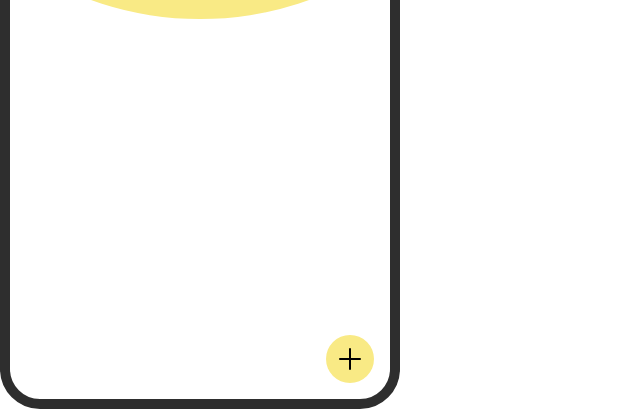
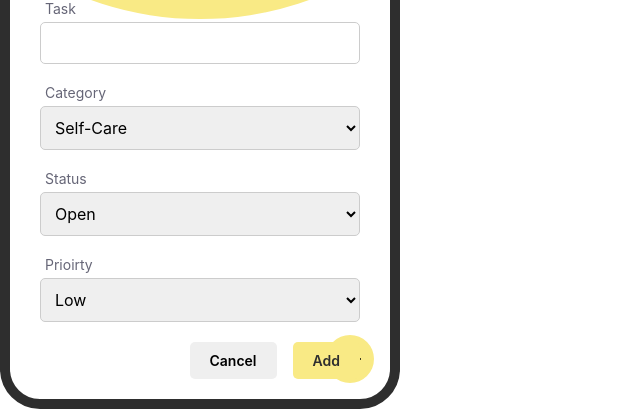
Before and after one commit to nnenna-syncpro/TodoAppJsUI, a plain HTML site: page index.html in a window 1280 px wide. Shown: the part 391-800 px from the top of the page, without its empty margins (0-640 px from the left). Drawn offline with Linux system fonts and the light colour scheme.

Commit message:
feat: adds add new task form

```diff
--- a/index.html
+++ b/index.html
@@ -105,6 +105,40 @@
       <div class="add-task-btn">
         <img src="/assets/images/add-btn.svg" alt="" />
       </div>
+      <!-- Add Task Form-->
+      <div class="add-task">
+        <h1 class="header">Add Task</h1>
+        <div class="input-group">
+          <label for="task-description">Task</label>
+          <input type="text" id="task-description" required />
+        </div>
+        <div class="input-group">
+          <label for="select-task-category">Category</label>
+          <select name="" id="select-task-category">
+            <option value="care">Self-Care</option>
+          </select>
+        </div>
+        <div class="input-group">
+          <label for="select-task-category">Status</label>
+          <select name="" id="select-task-category">
+            <option value="open">Open</option>
+            <option value="progress">In-Progress</option>
+            <option value="closed">Closed</option>
+          </select>
+        </div>
+        <div class="input-group">
+          <label for="select-task-category">Prioirty</label>
+          <select name="" id="select-task-category">
+            <option value="low">Low</option>
+            <option value="medium">Medium</option>
+            <option value="high">High</option>
+          </select>
+        </div>
+        <div class="btn-controls">
+          <button class="cancel-btn">Cancel</button>
+          <button class="add-btn">Add</button>
+        </div>
+      </div>
     </div>
     <script src="script.js"></script>
   </body>
--- a/style.css
+++ b/style.css
@@ -327,3 +327,66 @@ body {
 .add-task-btn:hover {
   transform: scale(1.2);
 }
+
+.add-task {
+  position: absolute;
+  bottom: 0;
+  left: 0;
+  width: 100%;
+  padding: 20px 30px;
+}
+
+.add-task .header {
+  font-size: 1.5rem;
+  margin-bottom: 1rem;
+}
+
+.input-group {
+  position: relative;
+  margin-bottom: 20px;
+}
+
+.input-group input,
+.input-group label {
+  display: block;
+  width: 100%;
+}
+
+.input-group input,
+.input-group select {
+  width: 100%;
+  border: 1px solid #ccc;
+  border-radius: 5px;
+  padding: 10px;
+  font-size: 16px;
+}
+.input-group label {
+  width: max-content;
+  padding: 0 5px;
+  margin-top: 5px;
+  font-size: 0.875rem;
+  color: #667;
+  margin-bottom: 5px;
+}
+
+.btn-controls {
+  display: flex;
+  gap: 1rem;
+  justify-content: flex-end;
+  align-items: center;
+}
+
+.btn-controls button {
+  padding: 10px 20px;
+  border-radius: 5px;
+  border: none;
+  outline: none;
+  font-size: 0.875rem;
+  font-weight: 600;
+  cursor: pointer;
+}
+
+.btn-controls button.add-btn {
+  background-color: #f9ea85;
+  color: #2e2e2e;
+}
```
